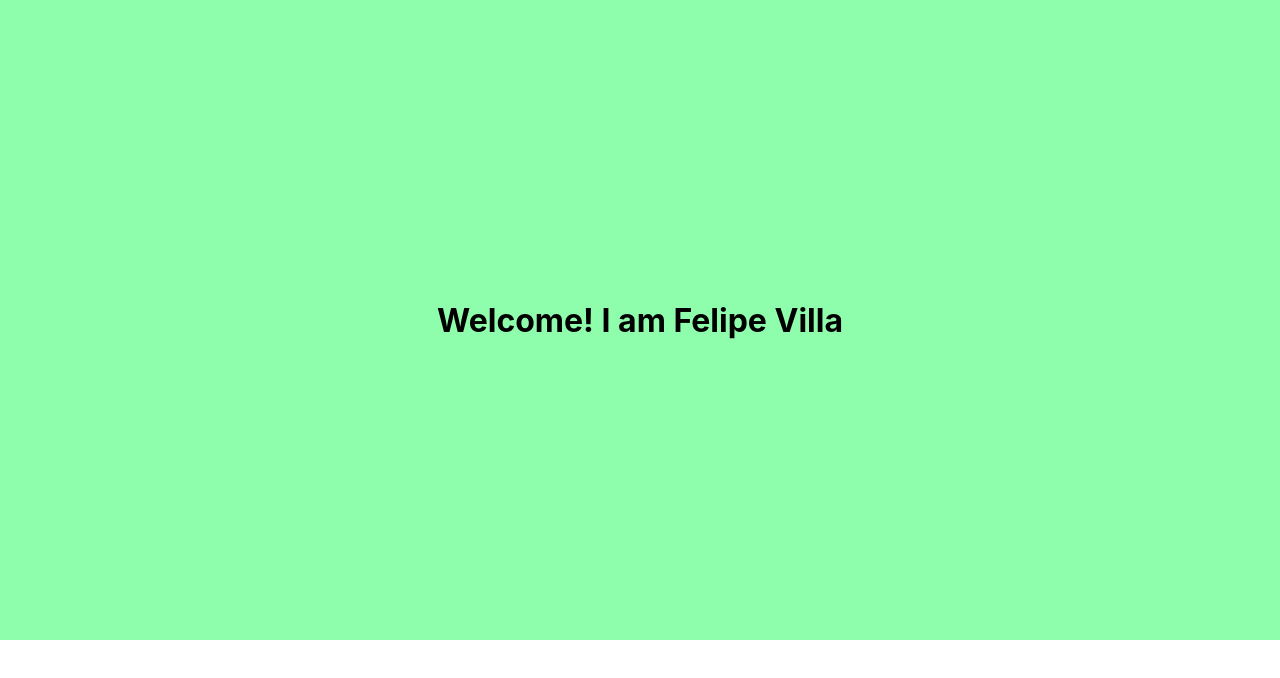
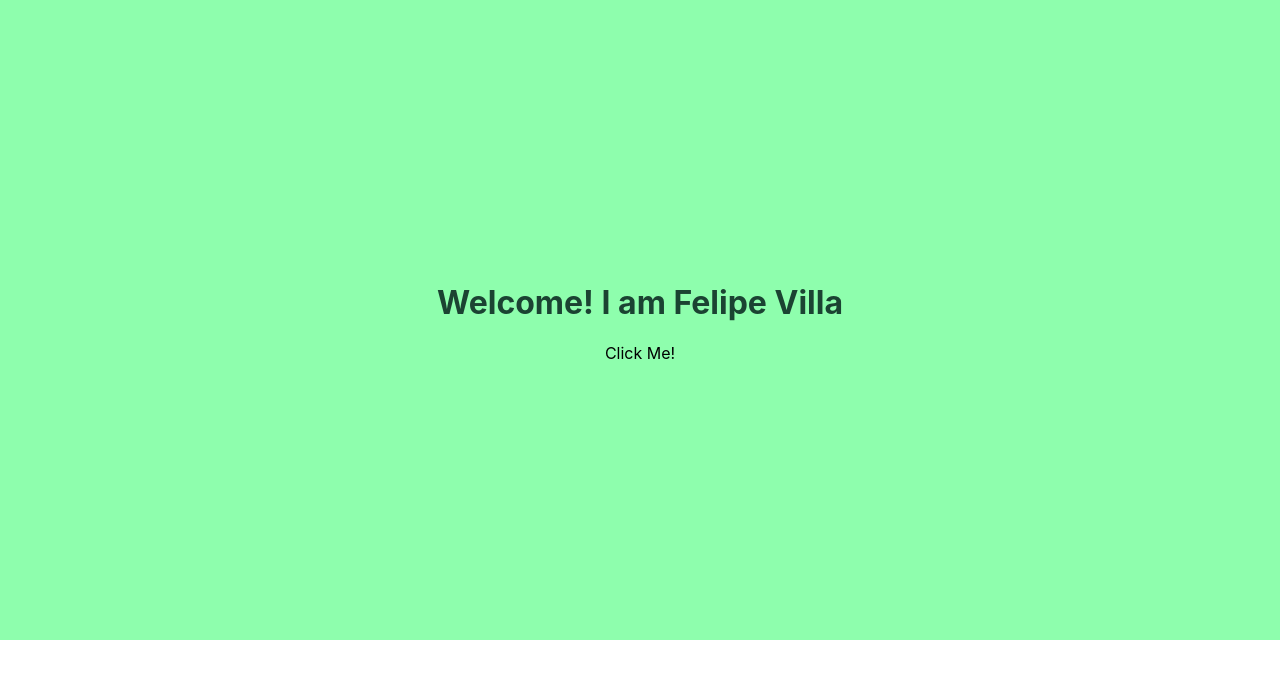
Before and after one commit to Felipevillajr/portfolio5, a React (Create React App) app: page / in a window 1280 px wide. In both pictures the pointer is over the element "Welcome! I am Felipe Villa". Shown: the top 678 px of the page. Built offline with nearby package versions, Linux system fonts and the light colour scheme.

Commit message:
added css element click me

```diff
--- a/src/App.js
+++ b/src/App.js
@@ -12,6 +12,7 @@ function App() {
     <div className="home">
       <div onClick={toggleClass} className={hide ? "home__none" : null}>
         <h1 className="home__h1">Welcome! I am Felipe Villa</h1>
+        <p className="home__p">Click Me!</p>
       </div>
       <div
         onClick={toggleClass}
--- a/src/App.scss
+++ b/src/App.scss
@@ -26,6 +26,18 @@
   &__h1 {
     @include fadein;
   }
+  &__h1:hover {
+    color: #1b4332;
+    outline-color: #d8f3dc;
+  }
+  &__p {
+    text-align: center;
+    @include fadein;
+  }
+  &__p:hover {
+    font-weight: bold;
+    text-decoration: underline;
+  }
   &__box {
     display: none;
   }
```
